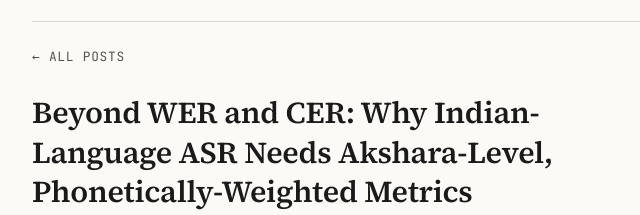
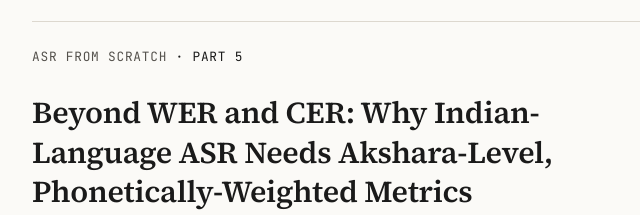
Before and after one commit to nutanc/blog, an Eleventy site: page src/posts/beyond-wer-and-cer.md in a window 1280 px wide. Shown: the part 166-381 px from the top of the page, 296-936 px from the left. Built offline with nearby package versions, Linux system fonts and the light colour scheme; Eleventy itself is replaced by a stand-in of ours; files that its build step writes are made by us from their sources.

Commit message:
Group five posts into ASR From Scratch series (parts 1-5)

```diff
--- a/src/posts/asr-experiments-goals.md
+++ b/src/posts/asr-experiments-goals.md
@@ -3,6 +3,8 @@ layout: post.njk
 title: What I'm trying to learn from my speech recognition experiments
 date: 2026-07-08
 permalink: /posts/asr-experiments-goals/
+series: "ASR From Scratch"
+part: 1
 ---
 
 I've been running a series of experiments around automatic speech recognition (ASR), and I wanted to write down *why* — the goals, not the mechanics — since that's the part that actually stays interesting once a given method is tried, kept, or discarded.
--- a/src/posts/beyond-wer-and-cer.md
+++ b/src/posts/beyond-wer-and-cer.md
@@ -4,6 +4,8 @@ title: "Beyond WER and CER: Why Indian-Language ASR Needs Akshara-Level, Phoneti
 description: "నాకు అర్థం కాలేదు, నాకు అర్తం కాలేదు, and నాకర్థం కాలేదు all mean the same thing — but WER scores them 0%, 33%, and 67% wrong. Based on experiments across six models and two encoders, we show why WER and CER misrepresent quality for abugida scripts, and how AER, PSW-AER, and PSW-CER fix (most of) it."
 date: 2026-07-16
 permalink: /posts/beyond-wer-and-cer/
+series: "ASR From Scratch"
+part: 5
 ---
 
 Our best Telugu ASR model has a **74% word error rate**.
--- a/src/posts/cluster-attention-maps.md
+++ b/src/posts/cluster-attention-maps.md
@@ -3,6 +3,8 @@ layout: post.njk
 title: "Watching attention read speech: cluster-attention maps from a units-to-text transformer"
 date: 2026-07-19
 permalink: /posts/cluster-attention-maps/
+series: "ASR From Scratch"
+part: 3
 ---
 
 In the [frozen-codebook ASR experiment](/posts/speech-as-independent-parts/), the recognizer's entire view of the audio is a sequence of frames snapped to 2000 fixed points — a discrete "phonetic alphabet" of cluster ids. That system decoded the units to text with a CTC model plus a 3-gram language model (9.1% WER). But CTC is conditionally independent frame-by-frame: it never learns the *language*, which is why it leans on the external LM.
--- a/src/posts/speech-as-independent-parts.md
+++ b/src/posts/speech-as-independent-parts.md
@@ -3,6 +3,8 @@ layout: post.njk
 title: "Speech recognition as independent parts: notes from a frozen-codebook ASR experiment"
 date: 2026-07-08
 permalink: /posts/speech-as-independent-parts/
+series: "ASR From Scratch"
+part: 2
 ---
 
 I recently finished an experiment I've been calling *tiny ASR via a frozen VQ codebook*. The headline number: **9.1% WER on LibriSpeech dev-clean** from a recognizer whose entire view of the audio is a sequence of frames snapped to 2000 fixed points, decoded by a 17 MB model plus a 3-gram language model.
--- a/src/posts/why-attention-isnt-the-problem.md
+++ b/src/posts/why-attention-isnt-the-problem.md
@@ -3,6 +3,8 @@ layout: post.njk
 title: "Why Attention Isn't the Problem: Understanding Classification Errors in Attention-Based Encoder-Decoder (AED) Models"
 date: 2026-07-26
 permalink: /posts/why-attention-isnt-the-problem/
+series: "ASR From Scratch"
+part: 4
 ---
 
 One of the most common misconceptions when training an **Attention-based Encoder-Decoder (AED)** model for speech recognition is assuming that if the model makes mistakes, the attention mechanism must be failing.
```
